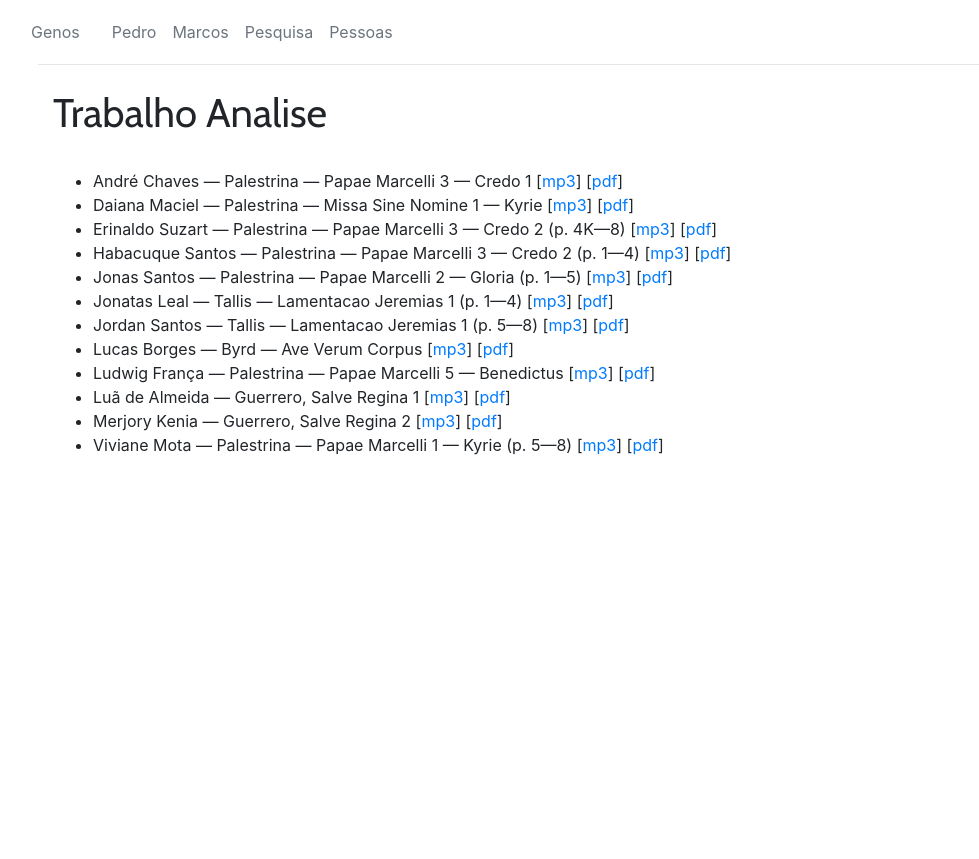
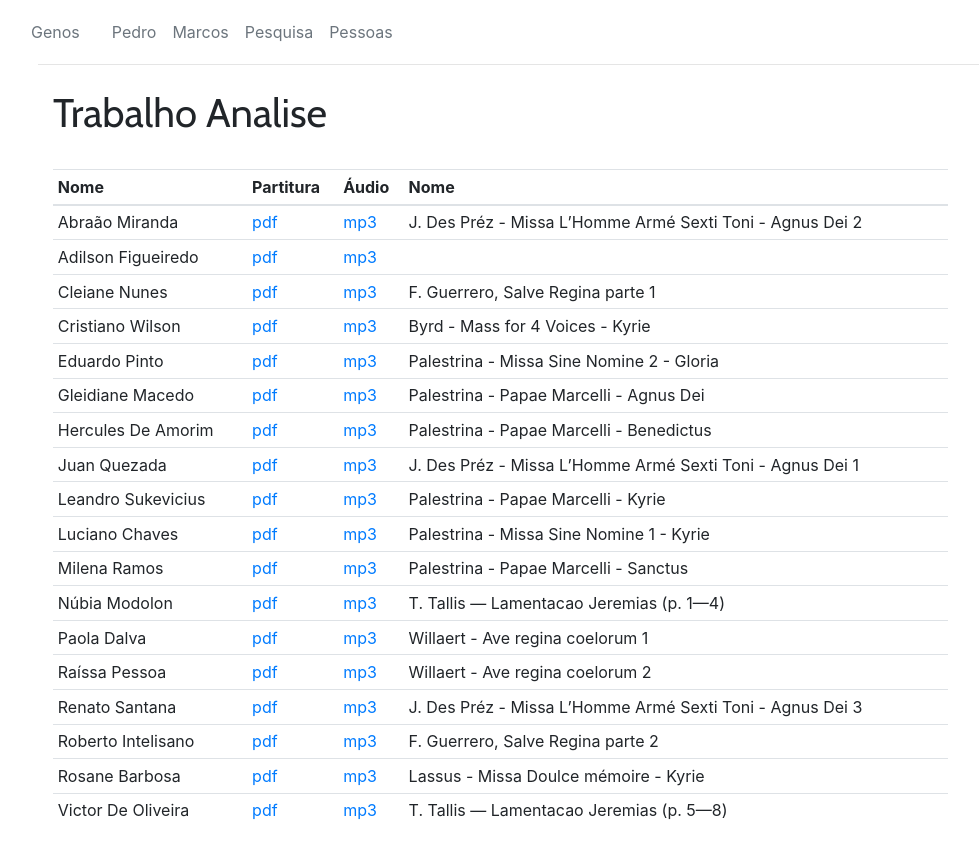
Before and after one commit to kroger/genosmus, a Jekyll site: the page built from _pedro/apoio/trabalho-analise.md, in a window 1280 px wide. Shown: the top 859 px of the page, without its empty margins (47-1026 px from the left). Built offline with Jekyll 4.4.1, drawn with Linux system fonts in a browser that asks for light colours.

Commit message:
Trabalhos alunos

```diff
--- a/_pedro/apoio/trabalho-analise.md
+++ b/_pedro/apoio/trabalho-analise.md
@@ -6,15 +6,61 @@ author: kroger
 layout: page
 ---
 
-  * André Chaves — Palestrina — Papae Marcelli 3 — Credo 1 [[mp3](http://genosmus.com/aulas/Trabalho%20Analise/Palestrina%20-%20Papae%20Marcelli%203%20-%20Credo%201.mp3)] [[pdf](http://genosmus.com/aulas/Trabalho%20Analise/Palestrina%20-%20Papae%20Marcelli%203%20-%20Credo%201.pdf)]
-  * Daiana Maciel — Palestrina — Missa Sine Nomine 1 — Kyrie [[mp3](http://genosmus.com/aulas/Trabalho%20Analise/Palestrina%20-%20Missa%20Sine%20Nomine%201%20-%20Kyrie.mp3)] [[pdf](http://genosmus.com/aulas/Trabalho%20Analise/Palestrina%20-%20Missa%20Sine%20Nomine%201%20-%20Kyrie.pdf)]
-  * Erinaldo Suzart — Palestrina — Papae Marcelli 3 — Credo 2 (p. 4K—8) [[mp3](http://genosmus.com/aulas/Trabalho%20Analise/Palestrina%20-%20Papae%20Marcelli%203%20-%20Credo%202.mp3)] [[pdf](http://genosmus.com/aulas/Trabalho%20Analise/Palestrina%20-%20Papae%20Marcelli%203%20-%20Credo%202.pdf)]
-  * Habacuque Santos — Palestrina — Papae Marcelli 3 — Credo 2 (p. 1—4) [[mp3](http://genosmus.com/aulas/Trabalho%20Analise/Palestrina%20-%20Papae%20Marcelli%203%20-%20Credo%202.mp3)] [[pdf](http://genosmus.com/aulas/Trabalho%20Analise/Palestrina%20-%20Papae%20Marcelli%203%20-%20Credo%202.pdf)]
-  * Jonas Santos — Palestrina — Papae Marcelli 2 — Gloria (p. 1—5) [[mp3](http://genosmus.com/aulas/Trabalho%20Analise/Palestrina%20-%20Papae%20Marcelli%202%20-%20Gloria.mp3)] [[pdf](http://genosmus.com/aulas/Trabalho%20Analise/Palestrina%20-%20Papae%20Marcelli%202%20-%20Gloria.pdf)]
-  * Jonatas Leal — Tallis — Lamentacao Jeremias 1 (p. 1—4) [[mp3](http://genosmus.com/aulas/Trabalho%20Analise/Thomas%20Tallis%20-%20Lamentacao%20Jeremias.mp3)] [[pdf](http://genosmus.com/aulas/Trabalho%20Analise/Tallis%20-%20Lamentacao%20Jeremias%201.pdf)]
-  * Jordan Santos — Tallis — Lamentacao Jeremias 1 (p. 5—8) [[mp3](http://genosmus.com/aulas/Trabalho%20Analise/Thomas%20Tallis%20-%20Lamentacao%20Jeremias.mp3)] [[pdf](http://genosmus.com/aulas/Trabalho%20Analise/Tallis%20-%20Lamentacao%20Jeremias%201.pdf)]
-  * Lucas Borges — Byrd — Ave Verum Corpus [[mp3](http://genosmus.com/aulas/Trabalho%20Analise/Byrd%20-%20Ave%20Verum%20Corpus.mp3)] [[pdf](http://genosmus.com/aulas/Trabalho%20Analise/Byrd%20-%20Ave%20Verum%20Corpus.pdf)]
-  * Ludwig França — Palestrina — Papae Marcelli 5 — Benedictus [[mp3](http://genosmus.com/aulas/Trabalho%20Analise/Palestrina%20-%20Papae%20Marcelli%205%20-%20Benedictus.mp3)] [[pdf](http://genosmus.com/aulas/Trabalho%20Analise/Palestrina%20-%20Papae%20Marcelli%205%20-%20Benedictus.pdf)]
-  * Luã de Almeida — Guerrero, Salve Regina 1 [[mp3](http://genosmus.com/aulas/Trabalho%20Analise/Guerrero%20-%20Salve%20Regina%201.mp3)] [[pdf](http://genosmus.com/aulas/Trabalho%20Analise/Guerrero%20-%20Salve%20Regina%201.pdf)]
-  * Merjory Kenia — Guerrero, Salve Regina 2 [[mp3](http://genosmus.com/aulas/Trabalho%20Analise/Guerrero%20-%20Salve%20Regina%202.mp3)] [[pdf](http://genosmus.com/aulas/Trabalho%20Analise/Guerrero%20-%20Salve%20Regina%202.pdf)]
-  * Viviane Mota — Palestrina — Papae Marcelli 1 — Kyrie (p. 5—8) [[mp3](http://genosmus.com/aulas/Trabalho%20Analise/Palestrina%20-%20Papae%20Marcelli%201%20-%20Kyrie.mp3)] [[pdf](http://genosmus.com/aulas/Trabalho%20Analise/Palestrina%20-%20Papae%20Marcelli%201%20-%20Kyrie.pdf)]
+| Nome               | Partitura | Áudio     | Nome
+|:-------------------|:----------|:----------|-----------
+| Abraão Miranda     | [pdf][1]  | [mp3][2]  | J. Des Préz - Missa L'Homme Armé Sexti Toni - Agnus Dei 2
+| Adilson Figueiredo | [pdf][3]  | [mp3][4]  |
+| Cleiane Nunes      | [pdf][5]  | [mp3][6]  | F. Guerrero, Salve Regina parte 1
+| Cristiano Wilson   | [pdf][7]  | [mp3][8]  | Byrd - Mass for 4 Voices - Kyrie
+| Eduardo Pinto      | [pdf][9]  | [mp3][10] | Palestrina - Missa Sine Nomine 2 - Gloria
+| Gleidiane Macedo   | [pdf][11] | [mp3][12] | Palestrina - Papae Marcelli - Agnus Dei
+| Hercules De Amorim | [pdf][13] | [mp3][14] | Palestrina - Papae Marcelli - Benedictus
+| Juan Quezada       | [pdf][15] | [mp3][16] | J. Des Préz - Missa L'Homme Armé Sexti Toni - Agnus Dei 1
+| Leandro Sukevicius | [pdf][17] | [mp3][18] | Palestrina - Papae Marcelli - Kyrie
+| Luciano Chaves     | [pdf][19] | [mp3][20] | Palestrina - Missa Sine Nomine 1 - Kyrie
+| Milena Ramos       | [pdf][21] | [mp3][22] | Palestrina - Papae Marcelli - Sanctus
+| Núbia Modolon      | [pdf][23] | [mp3][24] | T. Tallis — Lamentacao Jeremias (p. 1—4)
+| Paola Dalva        | [pdf][25] | [mp3][26] | Willaert - Ave regina coelorum 1
+| Raíssa Pessoa      | [pdf][27] | [mp3][28] | Willaert - Ave regina coelorum 2
+| Renato Santana     | [pdf][29] | [mp3][30] | J. Des Préz - Missa L'Homme Armé Sexti Toni - Agnus Dei 3
+| Roberto Intelisano | [pdf][31] | [mp3][32] | F. Guerrero, Salve Regina parte 2
+| Rosane Barbosa     | [pdf][33] | [mp3][34] | Lassus - Missa Doulce mémoire - Kyrie
+| Victor De Oliveira | [pdf][35] | [mp3][36] | T. Tallis — Lamentacao Jeremias (p. 5—8)
+{: .table .table-sm}
+
+[1]: https://www.dropbox.com/s/jbv57trf2fs3dtb/Josquin%20Des%20Pr%C3%A9z%20-%20Missa%20L%27Homme%20Arm%C3%A9%20Sexti%20Toni%20-%20Agnus%20Dei%202.pdf?dl=0
+[2]: https://www.dropbox.com/s/fzm8h74n5h6cmq8/Josquin%20Des%20Pr%C3%A9z%20-%20Missa%20L%27Homme%20Arm%C3%A9%20Sexti%20Toni%20-%20Agnus%20Dei%202.mp3?dl=0
+[3]: http://#
+[4]: http://#
+[5]: https://www.dropbox.com/s/lq8c1s2qvdpr1s9/Guerrero%20-%20Salve%20Regina%201.pdf?dl=0
+[6]: https://www.dropbox.com/s/avzat9kc22869lh/Guerrero%20-%20Salve%20Regina%201.mp3?dl=0
+[7]: https://www.dropbox.com/s/jgh34dusdkgdh3c/Byrd%20-%20Mass%20for%204%20Voices%20-%20Kyrie.pdf?dl=0
+[8]: https://www.dropbox.com/s/xbuarpo4jey4rmq/Byrd%20-%20Mass%20for%204%20Voices%20-%20Kyrie.mp3?dl=0
+[9]: https://www.dropbox.com/s/8531vawlmolnoik/Palestrina%20-%20Missa%20Sine%20Nomine%202%20-%20Gloria.pdf?dl=0
+[10]: https://www.dropbox.com/s/xev6n7o75qpvzut/Palestrina%20-%20Missa%20Sine%20Nomine%202%20-%20Gloria.mp3?dl=0
+[11]: https://www.dropbox.com/s/qgwiryqvw2k636d/Palestrina%20-%20Papae%20Marcelli%20-%20Agnus%20Dei.pdf?dl=0
+[12]: https://www.dropbox.com/s/x8i1pm24yu71exy/Palestrina%20-%20Papae%20Marcelli%20-%20Agnus%20Dei.mp3?dl=0
+[13]: https://www.dropbox.com/s/c6obtnt7eflmfoj/Palestrina%20-%20Papae%20Marcelli%20-%20Benedictus.pdf?dl=0
+[14]: https://www.dropbox.com/s/3tcnot6f66ylpq3/Palestrina%20-%20Papae%20Marcelli%20-%20Benedictus.mp3?dl=0
+[15]: https://www.dropbox.com/s/3awtbyv0vugzt6p/Josquin%20Des%20Pr%C3%A9z%20-%20Missa%20L%27Homme%20Arm%C3%A9%20Sexti%20Toni%20-%20Agnus%20Dei%201.pdf?dl=0
+[16]: https://www.dropbox.com/s/ffnjalvheqrazkg/Josquin%20Des%20Pr%C3%A9z%20-%20Missa%20L%27Homme%20Arm%C3%A9%20Sexti%20Toni%20-%20Agnus%20Dei%201.mp3?dl=0
+[17]: https://www.dropbox.com/s/9rycm4k3225q8pb/Palestrina%20-%20Papae%20Marcelli%20-%20Kyrie.pdf?dl=0
+[18]: https://www.dropbox.com/s/2hqk5auop584xat/Palestrina%20-%20Papae%20Marcelli%20-%20Kyrie.mp3?dl=0
+[19]: https://www.dropbox.com/s/rtliiandpjsa64t/Palestrina%20-%20Missa%20Sine%20Nomine%201%20-%20Kyrie.pdf?dl=0
+[20]: https://www.dropbox.com/s/j3jg6pzd1129h9b/Palestrina%20-%20Missa%20Sine%20Nomine%201%20-%20Kyrie.mp3?dl=0
+[21]: https://www.dropbox.com/s/4hw9o0xp2qiaomy/Palestrina%20-%20Papae%20Marcelli%20-%20Sanctus.pdf?dl=0
+[22]: https://www.dropbox.com/s/3laeom38hd2bwe9/Palestrina%20-%20Papae%20Marcelli%20-%20Sanctus.mp3?dl=0
+[23]: https://www.dropbox.com/s/t2uv95r4k5s11w0/Tallis%20-%20Lamentacao%20Jeremias%201.pdf?dl=0
+[24]: https://www.dropbox.com/s/01wcay2w8jfsph2/Thomas%20Tallis%20-%20Lamentacao%20Jeremias.mp3?dl=0
+[25]: https://www.dropbox.com/s/s62vkldgkhz5fix/Willaert%20-%20Ave%20regina%20coelorum%201.pdf?dl=0
+[26]: https://www.dropbox.com/s/m31efp6lagihgtn/Willaert%20-%20Ave%20regina%20coelorum%201.mp3?dl=0
+[27]: https://www.dropbox.com/s/bwvacckt395yims/Willaert%20-%20Ave%20regina%20coelorum%202.pdf?dl=0
+[28]: https://www.dropbox.com/s/ufauid4czqajjse/Willaert%20-%20Ave%20regina%20coelorum%202.mp3?dl=0
+[29]: https://www.dropbox.com/s/q3gk7gw129d2ibh/Josquin%20Des%20Pr%C3%A9z%20-%20Missa%20L%27Homme%20Arm%C3%A9%20Sexti%20Toni%20-%20Agnus%20Dei%203.pdf?dl=0
+[30]: https://www.dropbox.com/s/tl2bge4hypvfczv/Josquin%20Des%20Pr%C3%A9z%20-%20Missa%20L%27Homme%20Arm%C3%A9%20Sexti%20Toni%20-%20Agnus%20Dei%203.mp3?dl=0
+[31]: https://www.dropbox.com/s/ya5qwccfijoth8w/Guerrero%20-%20Salve%20Regina%202.pdf?dl=0
+[32]: https://www.dropbox.com/s/pvhweau8pmul4vr/Guerrero%20-%20Salve%20Regina%202.mp3?dl=0
+[33]: https://www.dropbox.com/s/h5ok6v88yo18e1y/Lassus%20-%20Missa%20Doulce%20m%C3%A9moire%20-%20Kyrie.pdf?dl=0
+[34]: https://www.dropbox.com/s/8044zu4m467060f/Lassus%20-%20Missa%20Doulce%20m%C3%A9moire%20-%20Kyrie.mp3?dl=0
+[35]: https://www.dropbox.com/s/t2uv95r4k5s11w0/Tallis%20-%20Lamentacao%20Jeremias%201.pdf?dl=0
+[36]: https://www.dropbox.com/s/01wcay2w8jfsph2/Thomas%20Tallis%20-%20Lamentacao%20Jeremias.mp3?dl=0
```
Also changed, not shown: _pedro/musa75.md (+2 -6 lines).
